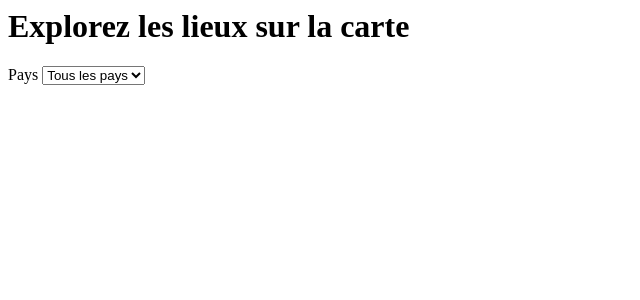
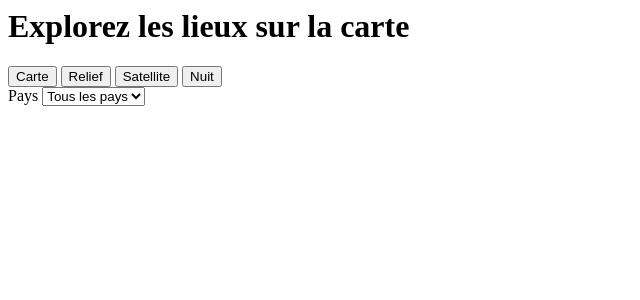
Before and after one commit to Horion77/Projet-ABS, a CodeIgniter 4 app: template app/Views/carte/index.php in a window 1280 px wide. Shown: the top 300 px of the page, without its empty margins (0-640 px from the left). Run offline with PHP 8.4 and a stand-in for CodeIgniter, Linux system fonts and the light colour scheme; the template is opened without the code that fills it, so the values that code supplies are empty; some libraries are stand-ins or nearby versions.

Commit message:
feat(carte): globe 3D Mapbox, terrain, style switcher, pins typés par catégorie
- LieuModel : ajoute cl.libelle AS categorie dans tousAvecNotes()
- map.js : globe projection + terrain + fog + sky layer + HTML markers
  avec type (monument/ville) dérivé de la catégorie, zoom-based visibility,
  switcher 4 styles (carte/relief/satellite/nuit), filtre pays
- map.css : styles pin-monument et pin-ville avec rating badge
- carte/index.php : mise à jour vers Mapbox GL JS v3.4.0 + boutons switcher

Co-Authored-By: Claude Sonnet 4.6 <noreply@anthropic.com>

```diff
--- a/app/Models/LieuModel.php
+++ b/app/Models/LieuModel.php
@@ -45,6 +45,7 @@ class LieuModel extends Modele
                 l.latitude AS lat,
                 l.longitude AS lng,
                 l.image_url,
+                cl.libelle AS categorie,
                 p.nom AS country_name,
                 p.id_pays,
                 COALESCE(ROUND(AVG(a.note), 2), NULL) AS avg_rating
--- a/app/Views/carte/index.php
+++ b/app/Views/carte/index.php
@@ -1,6 +1,6 @@
 <?php
 /**
- * Carte interactive Mapbox — variables : $places, $countries, $mapboxToken
+ * Carte interactive Mapbox 3D — variables : $places, $countries, $mapboxToken
  */
 $places      = $places      ?? [];
 $countries   = $countries   ?? [];
@@ -18,10 +18,17 @@ $mapData = [
     'placePath' => url('lieu'),
 ];
 ?>
-<link rel="stylesheet" href="https://api.mapbox.com/mapbox-gl-js/v2.15.0/mapbox-gl.css">
+<link rel="stylesheet" href="https://api.mapbox.com/mapbox-gl-js/v3.4.0/mapbox-gl.css">
 
 <div class="conteneur conteneur-map">
     <h1 class="titre-carte">Explorez les lieux sur la carte</h1>
+
+    <div class="map-style-switcher" role="group" aria-label="Choisir le style de la carte">
+        <button class="map-style-btn active" data-style="streets">Carte</button>
+        <button class="map-style-btn" data-style="outdoors">Relief</button>
+        <button class="map-style-btn" data-style="satellite">Satellite</button>
+        <button class="map-style-btn" data-style="dark">Nuit</button>
+    </div>
 
     <div class="map-toolbar" role="region" aria-label="Filtrer la carte par pays">
         <label for="map-country-filter" class="map-filter-label">Pays</label>
@@ -36,7 +43,7 @@ $mapData = [
     <div id="map" class="map-canvas" aria-label="Carte des lieux"></div>
 </div>
 
-<script src="https://api.mapbox.com/mapbox-gl-js/v2.15.0/mapbox-gl.js" defer></script>
+<script src="https://api.mapbox.com/mapbox-gl-js/v3.4.0/mapbox-gl.js" defer></script>
 <script>
 window.MAP_DATA = <?= json_encode($mapData, $jsonFlags) ?>;
 </script>
```
Also changed, not shown: public/assets/css/map.css, public/assets/js/map.js.
